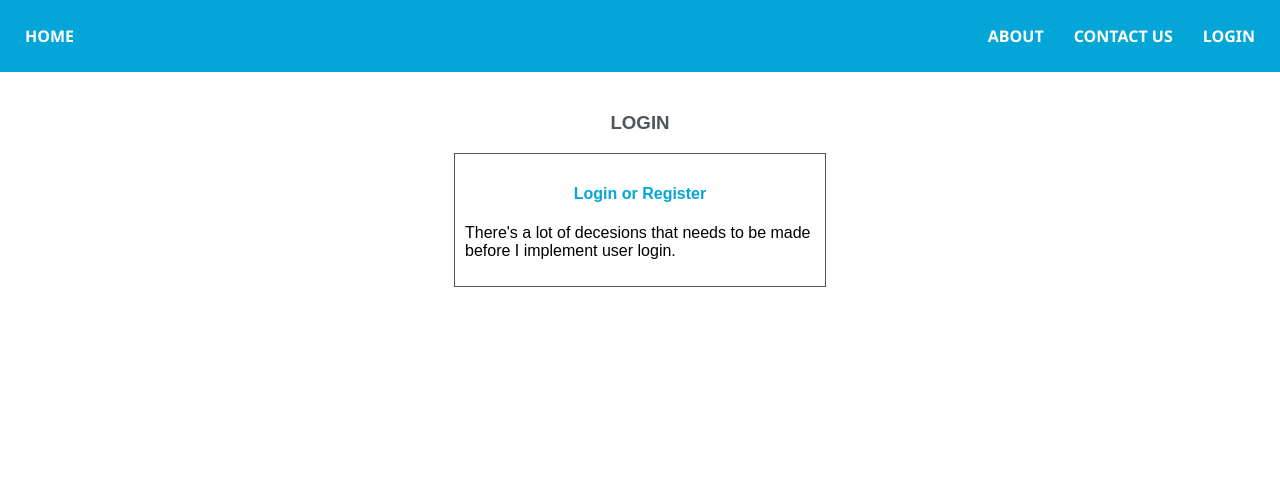
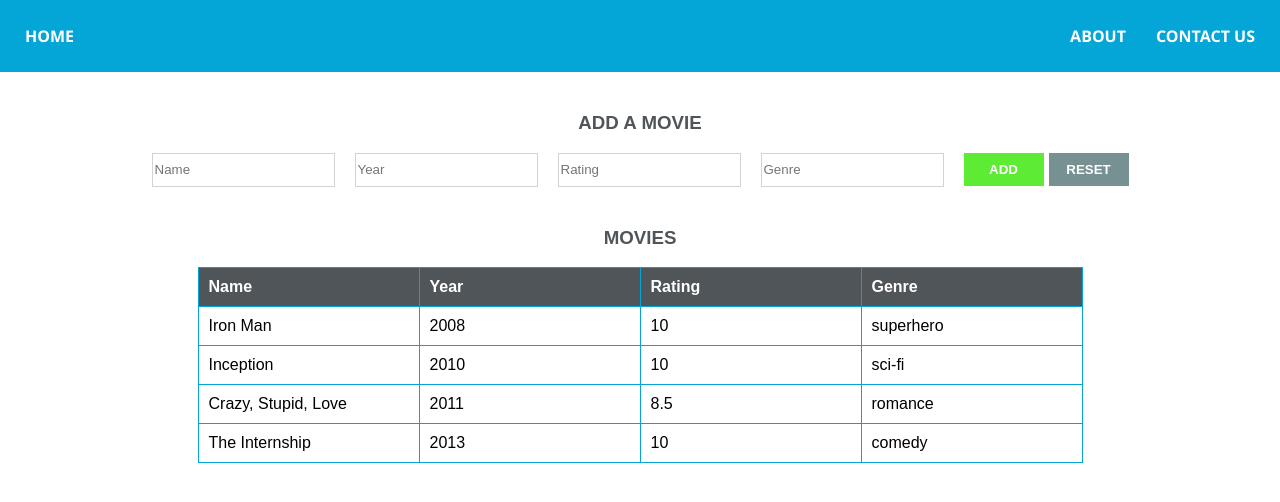
Before and after one commit to prashgde/spend-your-time-right, a React (Create React App) app: page /login in a window 1280 px wide. Shown: the top 502 px of the page. Built offline with nearby package versions, Linux system fonts and the light colour scheme.

Commit message:
Let the list be open to any user

```diff
--- a/src/components/LoginControl.js
+++ /dev/null
@@ -1,19 +0,0 @@
-
-const LoginControl = () => {
-    return (
-        <>
-            <h3>Login</h3>
-            <div className='box-in-a-page'>
-                <h4 className='sub-heading'>
-                    Login or Register
-                </h4>
-                <p>
-                    There's a lot of decesions that needs to be made before
-                    I implement user login.
-                </p>
-            </div>
-        </>
-    );
-}
-
-export default LoginControl;
--- a/src/components/Nav.js
+++ b/src/components/Nav.js
@@ -1,7 +1,6 @@
 import { BrowserRouter as Router, Route, Switch, Link } from "react-router-dom";
 import About from "./About";
 import ContactUs from "./ContactUs";
-import LoginControl from "./LoginControl";
 import AddMovie from "./AddMovie";
 import 'boxicons';
 import { useState } from "react";
@@ -26,13 +25,11 @@ const Nav = () => {
                 <div>
                     <Link className='link' to='/about'>About</Link>
                     <Link className='link' to='/contactus'>Contact Us</Link>
-                    <Link className='link' to='/login'>Login</Link>
                 </div>
             </div>
             <Switch>
                 <Route path='/about'><About /></Route>
                 <Route path='/contactus'><ContactUs /></Route>
-                <Route path='/login'><LoginControl /></Route>
                 <Route path='/'>
                     <AddMovie />
                     <Movies searchString={searchString} />
```
